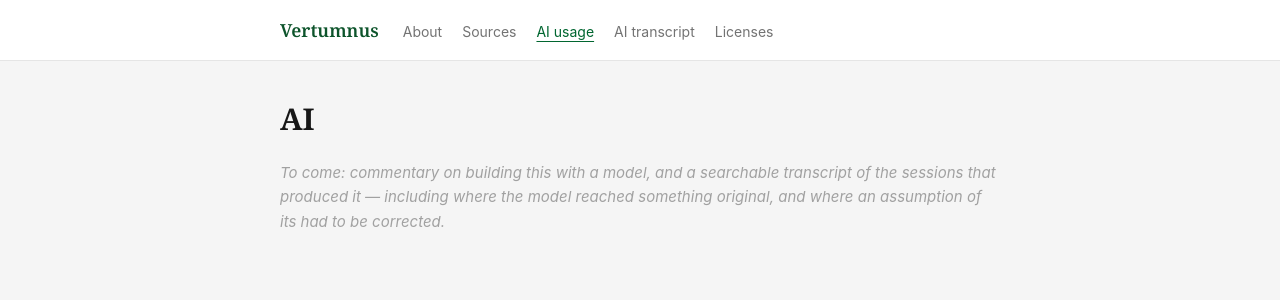
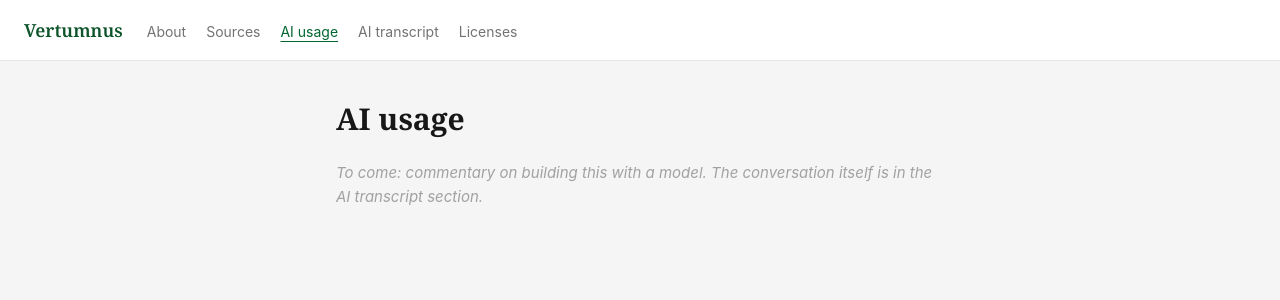
Before and after one commit to perspectivezoom/vertumnus, a React (Vite) app: page /about/ai in a window 1280 px wide. Shown: the top 300 px of the page. Built offline with nearby package versions, Linux system fonts and the light colour scheme.

Commit message:
transcript layout and width

```diff
--- a/src/components/about/AboutShell.tsx
+++ b/src/components/about/AboutShell.tsx
@@ -41,7 +41,9 @@ export function AboutShell() {
   return (
     <div className="min-h-screen bg-neutral-100">
       <header className="border-b border-neutral-200 bg-white">
-        <div className="mx-auto flex max-w-3xl flex-wrap items-baseline gap-x-6 gap-y-2 px-6 py-4">
+        {/* Spans the page. Aligning to the section below would mean knowing how wide it wants to
+            be, and that is the section's business — see Article. */}
+        <div className="flex flex-wrap items-baseline gap-x-6 gap-y-2 px-6 py-4">
           <Link
             to="/"
             className="font-poster text-lg font-semibold text-green-900 hover:text-green-700"
@@ -67,7 +69,8 @@ export function AboutShell() {
         </div>
       </header>
 
-      <main className="mx-auto flex max-w-3xl flex-col gap-6 px-6 py-10">
+      {/* No column and no padding: every section brings its own. */}
+      <main className="flex w-full flex-col gap-6 py-10">
         <Outlet />
       </main>
     </div>
--- a/src/components/about/Ai.tsx
+++ b/src/components/about/Ai.tsx
@@ -1,4 +1,4 @@
-import { Body, SectionTitle } from '@/src/components/about/Prose';
+import { Article, Body, SectionTitle } from '@/src/components/about/Prose';
 
 /**
  * How the project was built alongside a model, and the record of it.
@@ -8,15 +8,14 @@ import { Body, SectionTitle } from '@/src/components/about/Prose';
  */
 export function Ai() {
   return (
-    <>
-      <SectionTitle>AI</SectionTitle>
+    <Article>
+      <SectionTitle>AI usage</SectionTitle>
       <Body>
         <p className="text-neutral-400 italic">
-          To come: commentary on building this with a model, and a searchable transcript of the
-          sessions that produced it — including where the model reached something original, and
-          where an assumption of its had to be corrected.
+          To come: commentary on building this with a model. The conversation itself is in the AI
+          transcript section.
         </p>
       </Body>
-    </>
+    </Article>
   );
 }
--- a/src/components/about/Prose.tsx
+++ b/src/components/about/Prose.tsx
@@ -14,7 +14,9 @@
  * words should reach for this; anything that is mostly data should not.
  */
 export function Article({ children }: { children: React.ReactNode }) {
-  return <article className="flex max-w-[65ch] flex-col gap-6">{children}</article>;
+  return (
+    <article className="mx-auto flex w-full max-w-[65ch] flex-col gap-6 px-6">{children}</article>
+  );
 }
 
 /** A section's title. */
--- a/src/components/transcript/Transcript.tsx
+++ b/src/components/transcript/Transcript.tsx
@@ -14,17 +14,28 @@ export function Transcript() {
 
   const { data } = state;
   return (
-    <div className="flex flex-col gap-6">
-      <header className="flex flex-col gap-2">
+    <div className="flex flex-col gap-6 px-6">
+      <header className="flex max-w-[65ch] flex-col gap-2">
         <h1 className="font-poster text-3xl font-bold text-neutral-900">AI transcript</h1>
         <p className="text-[15px] leading-relaxed text-neutral-600">
           Every prompt and reply that built this project, {data.exchanges.length} in all.
         </p>
       </header>
-      <div className="flex flex-col">
-        {data.exchanges.map((exchange) => (
-          <Turn key={exchange.id} exchange={exchange} />
-        ))}
+
+      {/* Stacked below `lg`, where two columns would leave neither readable. */}
+      <div className="flex flex-col gap-6 lg:flex-row lg:items-start">
+        {/* Empty until the contents land. Scrolls in its own right, since the index will outrun
+            the window — and `items-start` above is what stops it being stretched to the
+            conversation's height, which would defeat the stickiness. */}
+        <aside className="w-full shrink-0 lg:sticky lg:top-6 lg:max-h-[calc(100dvh-3rem)] lg:w-72 lg:overflow-y-auto" />
+
+        {/* `min-w-0` because a flex item's minimum is its content: one unbroken line of log
+            output would otherwise widen this column until the page scrolled. */}
+        <section className="flex min-w-0 flex-1 flex-col">
+          {data.exchanges.map((exchange) => (
+            <Turn key={exchange.id} exchange={exchange} />
+          ))}
+        </section>
       </div>
     </div>
   );
```
